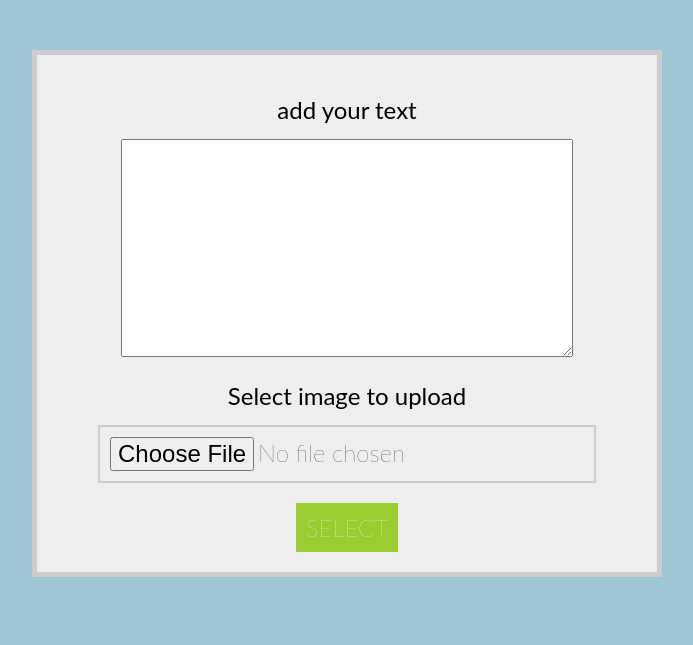
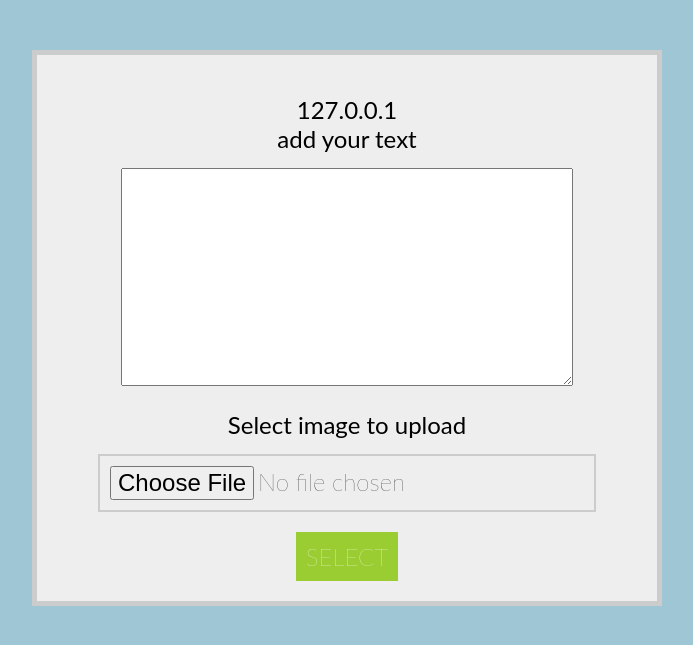
Before and after one commit to Marikossa/myweb, a PHP site: page / in a window 1280 px wide. Shown: the top 645 px of the page, without its empty margins (293-986 px from the left). Run offline with PHP 8.4, Linux system fonts and the light colour scheme; some libraries are stand-ins or nearby versions.

Commit message:
add ip show

```diff
--- a/index.php
+++ b/index.php
@@ -6,6 +6,7 @@
 <body>
 <form id="addForm" method="post" novalidate name="signin-form" enctype="multipart/form-data">
     <div class="form-element">
+    <p style="font-size: 1.5rem; font-family: 'Lato';"><?php echo $_SERVER['SERVER_ADDR']; ?></p>
         <label>add your text</label>
         <textarea name="insert" rows="4" cols="50"></textarea>
         <br>
```
